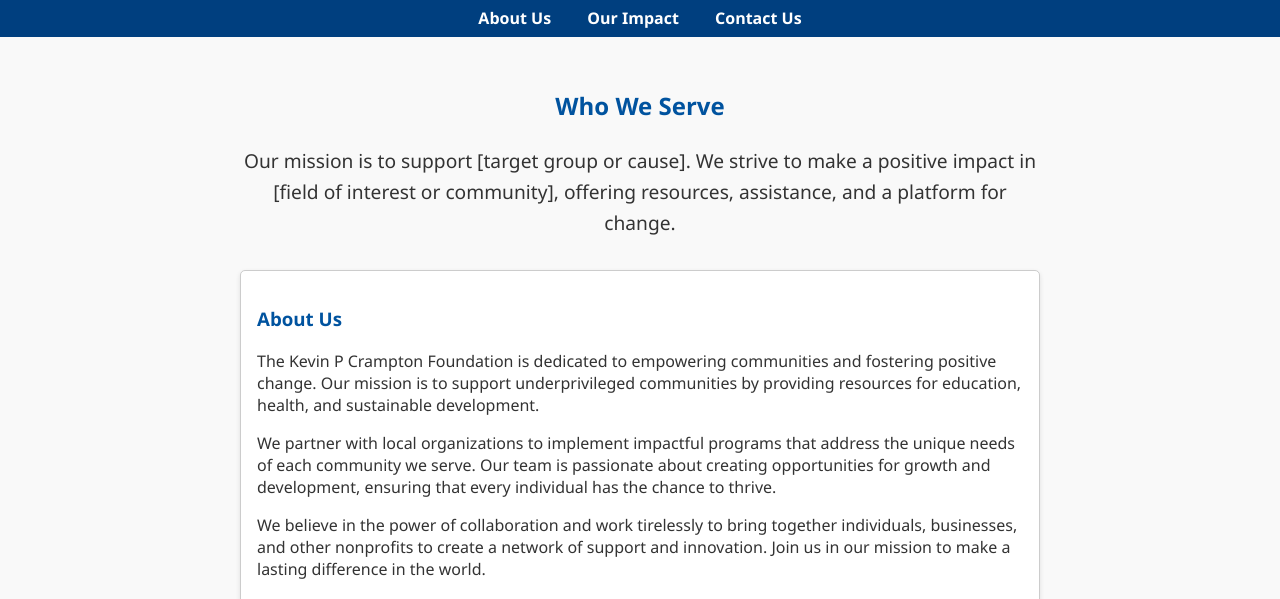
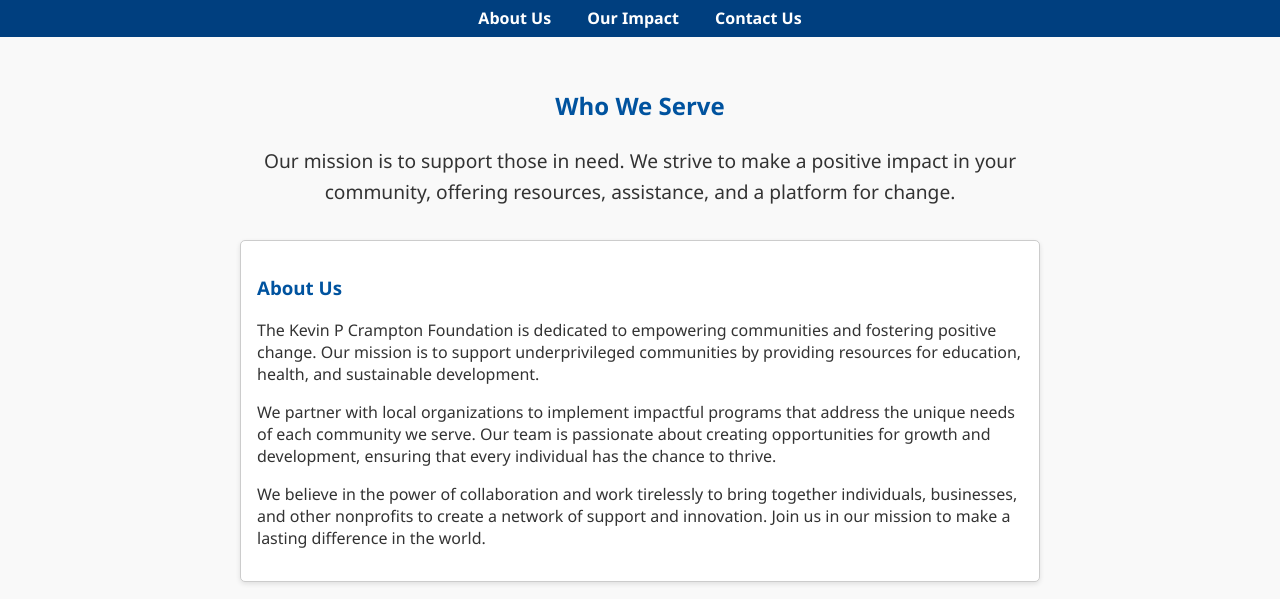
Before and after one commit to kpcfoundation/kpcfoundation.github.io, a plain HTML site: page index.html in a window 1280 px wide. Shown: the part 201-800 px from the top of the page. Drawn offline with Linux system fonts and the light colour scheme.

Commit message:
Update index.html

```diff
--- a/index.html
+++ b/index.html
@@ -165,7 +165,7 @@
 <div class="content">
     <!-- Description section -->
     <h2>Who We Serve</h2>
-    <p class="description">Our mission is to support [target group or cause]. We strive to make a positive impact in [field of interest or community], offering resources, assistance, and a platform for change.</p>
+    <p class="description">Our mission is to support those in need. We strive to make a positive impact in your community, offering resources, assistance, and a platform for change.</p>
 
     <!-- About Us Section -->
     <div id="about" class="about">
```
